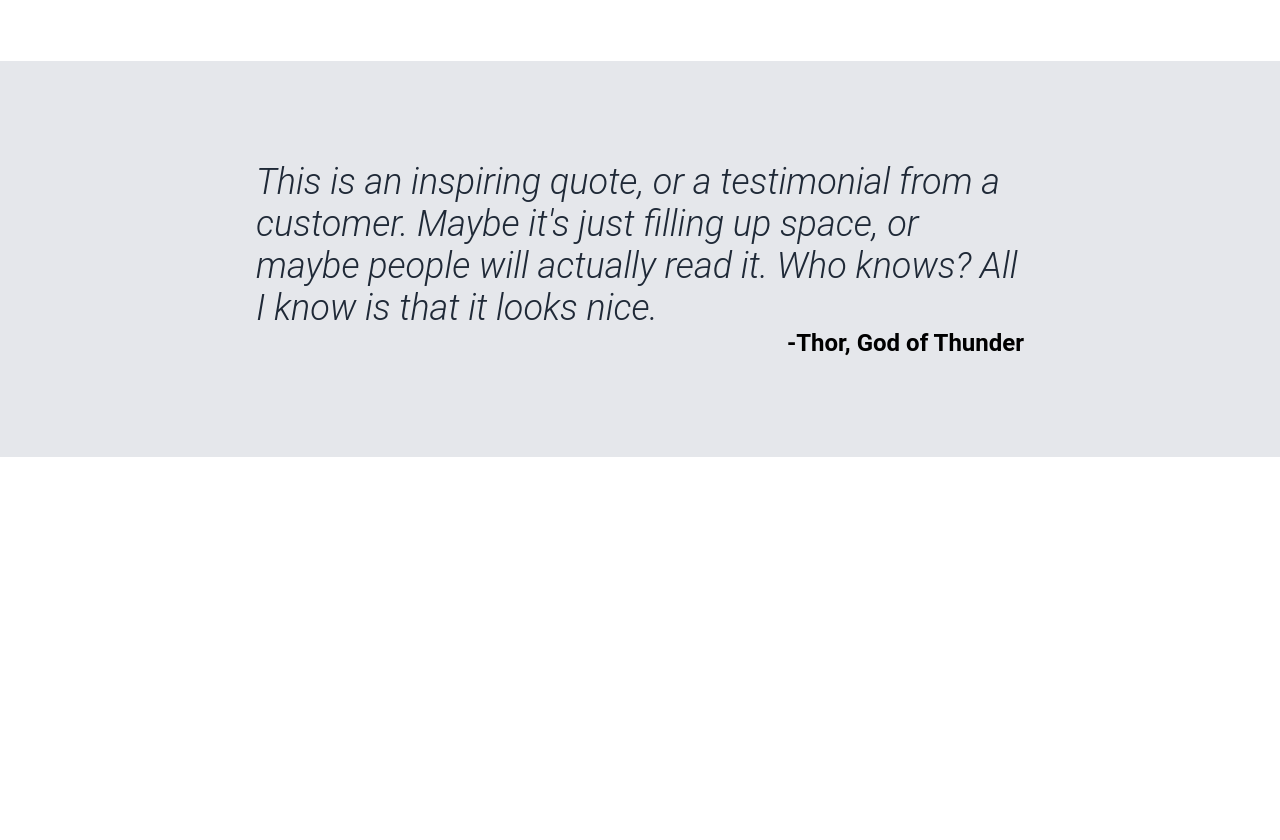
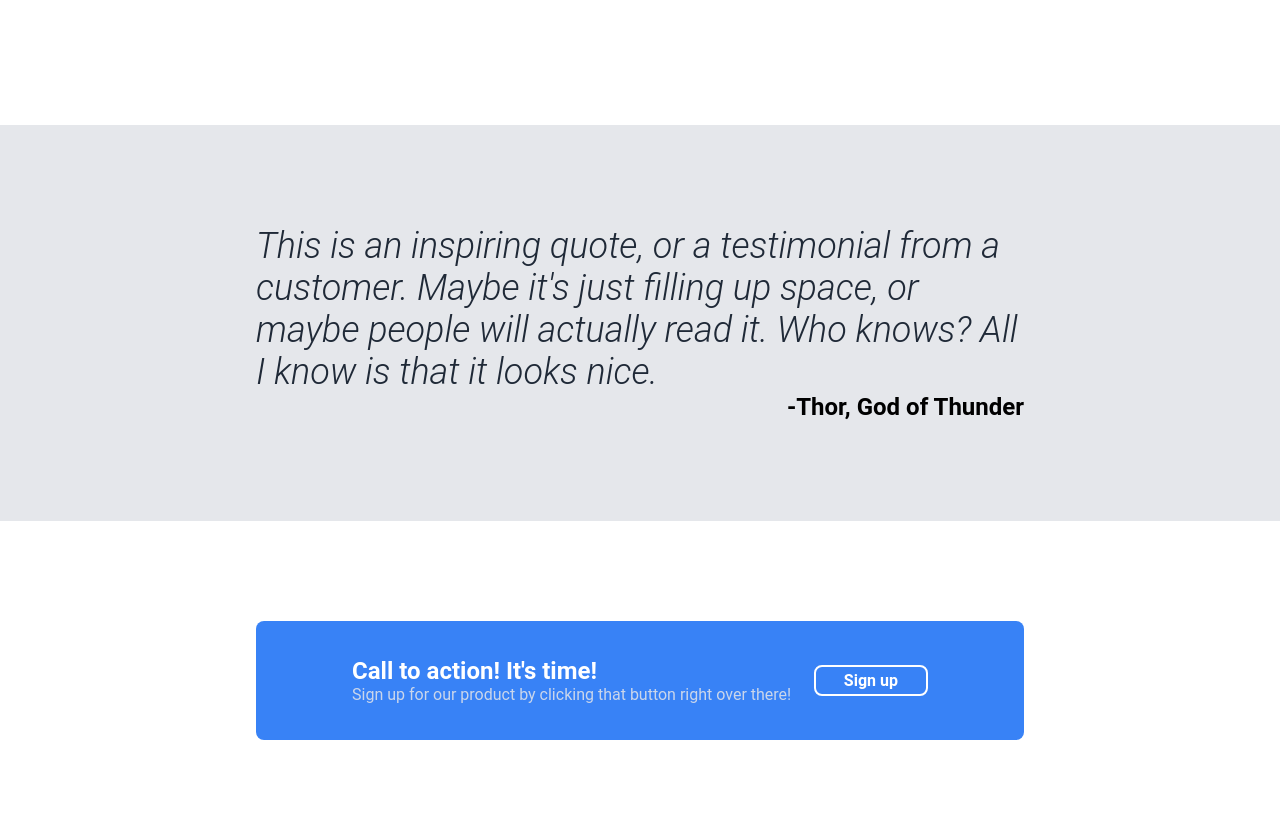
Before and after one commit to GowynnHunt/landing-page, a plain HTML site: page index.html in a window 1280 px wide. Shown: the part 1097-1937 px from the top of the page. Before the commit the page ends 1554 px from the top, so only its background shows below. Drawn offline with Linux system fonts and the light colour scheme.

Commit message:
Create call to action html & css

```diff
--- a/css/styles.css
+++ b/css/styles.css
@@ -3,6 +3,7 @@
 /* - 2. Hero */
 /* - 3. Random Info */
 /* - 4. Quote */
+/* - 5. Action */
 
 * {
   margin: 0;
@@ -115,7 +116,7 @@ ul a {
   display: flex;
   flex-direction: column;
   align-items: center;
-  padding: 32px 256px 64px;
+  padding: 32px 256px 128px;
   gap: 36px;
 }
 
@@ -171,3 +172,38 @@ ul a {
   font-weight: 700;
   align-self: flex-end;
 }
+
+/* - 5. Action */
+
+.action {
+  padding: 100px 256px;
+}
+
+.action .wrapper {
+  background-color: #3882f6;
+  border-radius: 0.5em;
+  padding: 36px 96px;
+  display: flex;
+  justify-content: space-between;
+}
+
+.action h1 {
+  font-size: 24px;
+  color: white;
+}
+
+.action p {
+  color: #cad6eb;
+}
+
+.action button {
+  background-color: #3882f6;
+  align-self: center;
+  color: white;
+  border: white 2px solid;
+  padding: 4px 28px;
+  border-radius: 0.5em;
+
+  font-size: 16px;
+  font-weight: bold;
+}
--- a/index.html
+++ b/index.html
@@ -66,5 +66,17 @@
       </p>
       <div class="author">-Thor, God of Thunder</div>
     </div>
+
+    <div class="action">
+      <div class="wrapper">
+        <div class="text">
+          <h1>Call to action! It's time!</h1>
+          <p>
+            Sign up for our product by clicking that button right over there!
+          </p>
+        </div>
+        <button>Sign up</button>
+      </div>
+    </div>
   </body>
 </html>
```
